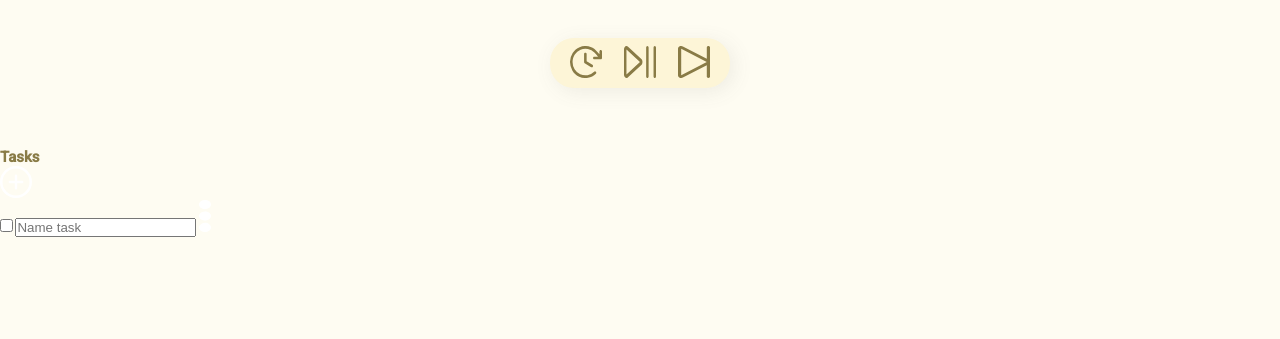
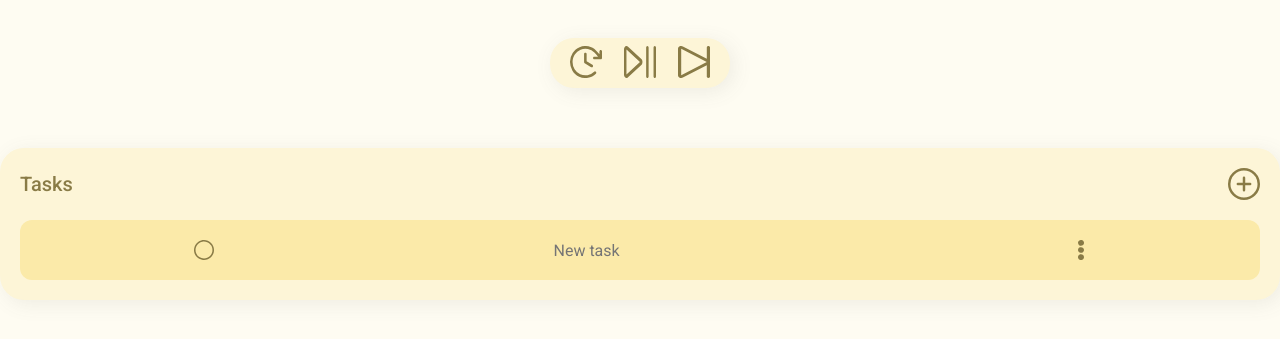
Before and after one commit to jstevenfm/pomodoroTimer, a plain HTML site: page index.html in a window 1280 px wide. Shown: the part 331-670 px from the top of the page. Drawn offline with Linux system fonts and the light colour scheme.

Commit message:
feat - Added classes and styles of the tasks section

```diff
--- a/index.html
+++ b/index.html
@@ -62,19 +62,37 @@
           <p>00</p>
         </div>
         <div class="timer__controls">
-          <svg class="timer__controls--icon" xmlns="http://www.w3.org/2000/svg" width="32" height="32" fill="none">
+          <svg
+            class="timer__controls--icon"
+            xmlns="http://www.w3.org/2000/svg"
+            width="32"
+            height="32"
+            fill="none"
+          >
             <path
               fill="#fff"
               d="M16.64 7.992v7.245l5.78 3.612c.29.182.5.477.582.82.083.343.03.706-.144 1.01a1.286 1.286 0 0 1-.788.607c-.33.086-.678.031-.969-.15l-6.4-4a1.31 1.31 0 0 1-.455-.487 1.377 1.377 0 0 1-.165-.657v-8c0-.354.134-.693.374-.943s.566-.39.905-.39c.34 0 .666.14.906.39s.375.59.375.943Zm14.08-4c-.34 0-.665.14-.905.39s-.375.59-.375.943v3a71.286 71.286 0 0 0-3.219-3.638c-2.135-2.224-4.85-3.743-7.81-4.368a14.787 14.787 0 0 0-8.826.855C6.788 2.356 4.387 4.37 2.682 6.966a16.465 16.465 0 0 0-2.68 8.802 16.495 16.495 0 0 0 2.434 8.878c1.631 2.646 3.975 4.733 6.738 6a14.799 14.799 0 0 0 8.799 1.12c2.975-.534 5.732-1.97 7.928-4.13.122-.12.22-.264.29-.424a1.382 1.382 0 0 0-.239-1.462 1.284 1.284 0 0 0-.408-.301 1.24 1.24 0 0 0-1.403.248 12.614 12.614 0 0 1-6.607 3.437 12.332 12.332 0 0 1-7.33-.938 12.959 12.959 0 0 1-5.612-4.998A13.746 13.746 0 0 1 2.564 15.8c.037-2.62.813-5.17 2.232-7.333a12.914 12.914 0 0 1 5.75-4.828 12.323 12.323 0 0 1 7.352-.716 12.65 12.65 0 0 1 6.509 3.635 73.861 73.861 0 0 1 3.593 4.1h-3.68c-.34 0-.665.14-.905.39s-.375.59-.375.943.135.693.375.943.566.39.905.39h6.4c.34 0 .665-.14.905-.39s.375-.59.375-.943V5.325c0-.353-.135-.693-.375-.943s-.566-.39-.905-.39Z"
             />
           </svg>
-          <svg class="timer__controls--icon play" xmlns="http://www.w3.org/2000/svg" width="32" height="32" fill="none">
+          <svg
+            class="timer__controls--icon play"
+            xmlns="http://www.w3.org/2000/svg"
+            width="32"
+            height="32"
+            fill="none"
+          >
             <path
               fill="#fff"
               d="M24.615 1.778v28.444c0 .472-.13.924-.36 1.257-.23.334-.544.521-.87.521-.327 0-.64-.187-.87-.52-.232-.334-.361-.786-.361-1.258V1.778c0-.472.13-.924.36-1.257.231-.334.544-.521.87-.521.327 0 .64.187.87.52.232.334.361.786.361 1.258ZM30.77 0c-.326 0-.64.187-.87.52-.23.334-.36.786-.36 1.258v28.444c0 .472.13.924.36 1.257.23.334.544.521.87.521.327 0 .64-.187.87-.52.231-.334.361-.786.361-1.258V1.778c0-.472-.13-.924-.36-1.257C31.409.187 31.096 0 30.77 0ZM18.462 16c0 .591-.103 1.174-.3 1.692s-.482.956-.828 1.272L3.766 31.442c-.37.341-.795.533-1.233.555-.438.022-.872-.126-1.257-.429-.384-.303-.706-.75-.93-1.293A4.781 4.781 0 0 1 0 28.478V3.522a4.78 4.78 0 0 1 .346-1.797c.224-.544.546-.99.93-1.293.385-.303.82-.451 1.257-.429.438.022.864.214 1.233.555l13.568 12.478c.346.316.63.754.828 1.272.197.518.3 1.1.3 1.692Zm-2.49 0L2.462 3.573V28.43L15.972 16Z"
             />
           </svg>
-          <svg class="timer__controls--icon" xmlns="http://www.w3.org/2000/svg" width="32" height="32" fill="none">
+          <svg
+            class="timer__controls--icon"
+            xmlns="http://www.w3.org/2000/svg"
+            width="32"
+            height="32"
+            fill="none"
+          >
             <path
               fill="#fff"
               d="M30.4 0c-.424 0-.831.14-1.131.39-.3.25-.469.59-.469.943v11.539L4.886.408A3.663 3.663 0 0 0 3.282.003c-.568-.014-1.13.099-1.629.327a3.009 3.009 0 0 0-1.205.97c-.29.408-.445.873-.448 1.347v26.706c.006.473.163.936.454 1.342.291.405.707.74 1.204.967a3.723 3.723 0 0 0 1.626.329 3.68 3.68 0 0 0 1.602-.4L28.8 19.129v11.539c0 .353.169.692.469.942.3.25.707.391 1.131.391.424 0 .831-.14 1.131-.39.3-.25.469-.59.469-.943V1.333c0-.353-.169-.692-.469-.942C31.231.14 30.824 0 30.4 0ZM3.2 29.322V2.675l25.568 13.333L3.2 29.322Z"
@@ -82,9 +100,11 @@
           </svg>
         </div>
       </section>
-      <section>
-        <h2>Tasks</h2>
+      <section class="tasks">
+        <header class="tasks__header">
+          <h2 class="tasks__header--title">Tasks</h2>
           <svg
+            class="tasks__header--icon"
             xmlns="http://www.w3.org/2000/svg"
             width="32"
             height="32"
@@ -95,18 +115,24 @@
               d="M16 0a16 16 0 1 0 16 16A16.017 16.017 0 0 0 16 0Zm0 29.538A13.539 13.539 0 1 1 29.538 16 13.554 13.554 0 0 1 16 29.538ZM23.385 16a1.23 1.23 0 0 1-1.231 1.23H17.23v4.924a1.23 1.23 0 1 1-2.462 0V17.23H9.846a1.23 1.23 0 0 1 0-2.462h4.923V9.846a1.23 1.23 0 0 1 2.462 0v4.923h4.923A1.23 1.23 0 0 1 23.384 16Z"
             />
           </svg>
-        <article>
-          <input type="checkbox" />
-          <input type="text" placeholder="Name task" />
-          <svg
+        </header>
+        <article class="tasks__new-task">
+          <input class="tasks__new-task--complete" type="checkbox" name="" id="complete-task" />
+          <label for="complete-task"></label>
+          <input
+            class="tasks__new-task--name"
+            type="text"
+            placeholder="New task"
+          />
+          <svg class="tasks__new-task--menu"
             xmlns="http://www.w3.org/2000/svg"
-            width="12"
-            height="32"
+            width="6"
+            height="20"
             fill="none"
           >
             <path
               fill="#fff"
-              d="M6 11.429c-1.187 0-2.347.268-3.333.77-.987.502-1.756 1.216-2.21 2.052-.454.835-.573 1.754-.342 2.64.232.888.803 1.702 1.642 2.342.84.639 1.909 1.074 3.072 1.25a7.757 7.757 0 0 0 3.467-.26c1.096-.346 2.034-.931 2.693-1.683C11.649 17.788 12 16.904 12 16c0-1.212-.632-2.375-1.757-3.232-1.126-.858-2.652-1.34-4.243-1.34Zm0-2.286c1.187 0 2.347-.268 3.333-.77.987-.503 1.756-1.217 2.21-2.052.454-.835.573-1.755.342-2.641-.232-.887-.803-1.702-1.642-2.341C9.403.699 8.334.264 7.17.088a7.757 7.757 0 0 0-3.467.26C2.608.694 1.67 1.28 1.01 2.032.351 2.783 0 3.667 0 4.572c0 1.212.632 2.375 1.757 3.232C2.883 8.66 4.41 9.143 6 9.143Zm0 13.714c-1.187 0-2.347.268-3.333.77C1.68 24.13.91 24.845.457 25.68c-.454.836-.573 1.755-.342 2.641.232.887.803 1.702 1.642 2.341.84.64 1.909 1.075 3.072 1.251a7.759 7.759 0 0 0 3.467-.26c1.096-.346 2.034-.932 2.693-1.684.66-.752 1.011-1.635 1.011-2.54 0-1.212-.632-2.375-1.757-3.232C9.117 23.34 7.59 22.857 6 22.857Z"
+              d="M3 7.143c-.593 0-1.173.167-1.667.481-.493.314-.878.76-1.105 1.283a2.731 2.731 0 0 0-.17 1.65c.115.555.401 1.064.82 1.463.42.4.955.672 1.537.782a3.14 3.14 0 0 0 1.733-.162 2.974 2.974 0 0 0 1.346-1.053C5.824 11.117 6 10.565 6 10a2.79 2.79 0 0 0-.879-2.02A3.078 3.078 0 0 0 3 7.143Zm0-1.429c.593 0 1.173-.167 1.667-.481.493-.314.878-.76 1.105-1.282a2.731 2.731 0 0 0 .17-1.651 2.818 2.818 0 0 0-.82-1.463A3.05 3.05 0 0 0 3.584.055a3.14 3.14 0 0 0-1.733.162A2.973 2.973 0 0 0 .506 1.27 2.761 2.761 0 0 0 0 2.857c0 .758.316 1.485.879 2.02A3.078 3.078 0 0 0 3 5.714Zm0 8.572c-.593 0-1.173.167-1.667.481-.493.314-.878.76-1.105 1.282a2.731 2.731 0 0 0-.17 1.651c.115.555.401 1.064.82 1.463.42.4.955.672 1.537.782a3.14 3.14 0 0 0 1.733-.163 2.973 2.973 0 0 0 1.346-1.052c.33-.47.506-1.022.506-1.587a2.79 2.79 0 0 0-.879-2.02A3.077 3.077 0 0 0 3 14.286Z"
             />
           </svg>
         </article>
--- a/styles/mobile.css
+++ b/styles/mobile.css
@@ -118,3 +118,66 @@ main {
 .play {
   margin: 0 2rem;
 }
+
+.tasks {
+  padding: 2rem;
+  background: var(--container-yellow);
+  box-shadow: var(--shadows);
+  border-radius: 2.4rem;
+  -webkit-border-radius: 2.4rem;
+  -moz-border-radius: 2.4rem;
+  -ms-border-radius: 2.4rem;
+  -o-border-radius: 2.4rem;
+}
+.tasks__header {
+  display: flex;
+  justify-content: space-between;
+  align-items: center;
+}
+.tasks__header--title {
+  font-size: 2rem;
+  font-weight: 500;
+}
+.tasks__header--icon > path {
+  fill: var(--principal-yellow);
+}
+
+.tasks__new-task {
+  margin: 2rem 0 0 0;
+  background: var(--select-yellow);
+  display: flex;
+  justify-content: space-around;
+  border-radius: 1.2rem;
+  -webkit-border-radius: 1.2rem;
+  -moz-border-radius: 1.2rem;
+  -ms-border-radius: 1.2rem;
+  -o-border-radius: 1.2rem;
+}
+.tasks__new-task--complete {
+  display: none;
+}
+.tasks__new-task--complete + label {
+  cursor: pointer;
+  margin: 2rem 0.8rem;
+  width: 2rem;
+  height: 2rem;
+  background-image: url(../assets/icons/Check.svg);
+}
+.tasks__new-task--complete:checked + label {
+  background-image: url(../assets/icons/Checked.svg);
+}
+.tasks__new-task--name {
+  background: none;
+  border: none;
+  font-family: "Roboto", sans-serif;
+  font-size: 1.6rem;
+  outline: none;
+  margin: 2rem 0;
+  color: var(--principal-yellow);
+}
+.tasks__new-task--menu {
+  margin: 2rem 1rem;
+}
+.tasks__new-task--menu > path {
+  fill: var(--principal-yellow);
+}
```
Also changed, not shown: assets/icons/Check.svg (added), assets/icons/Checked.svg (added), 1 other file. Lines whose indentation alone changed are shown as unchanged.
